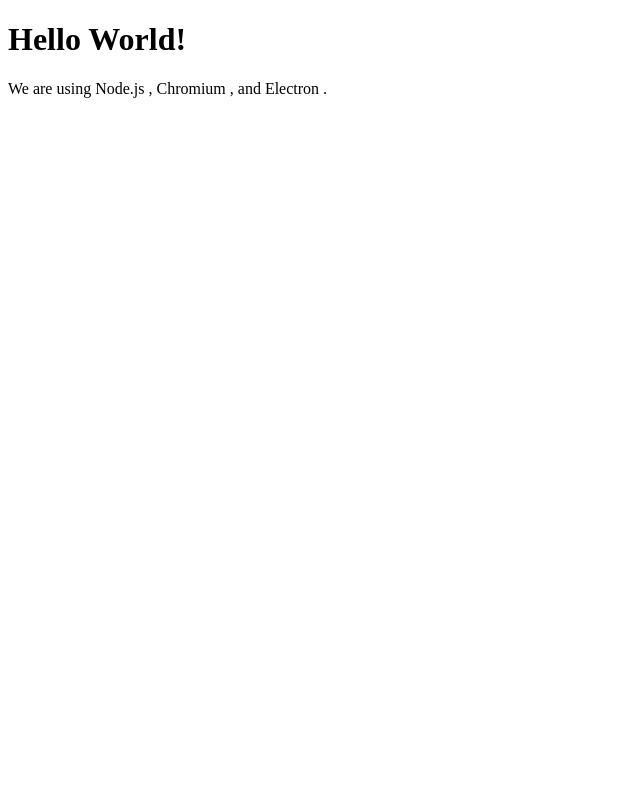
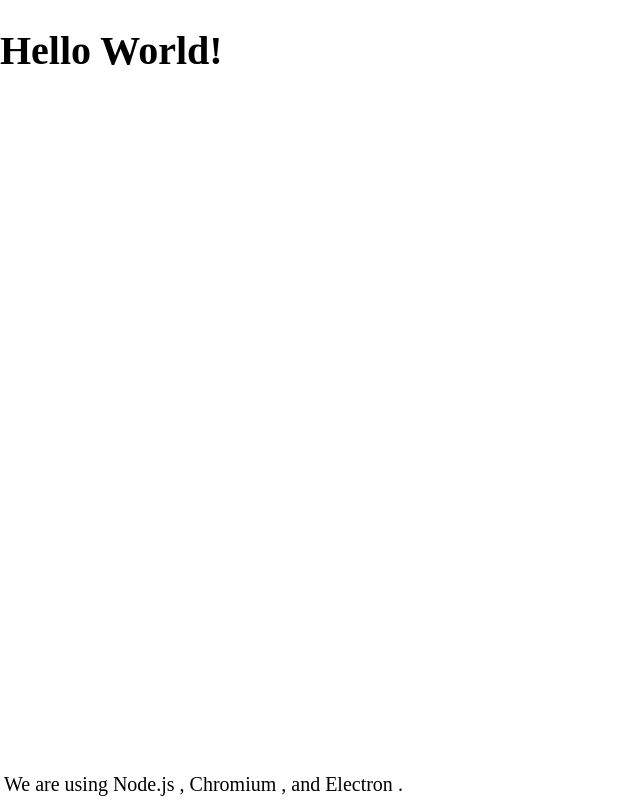
Before and after one commit to 5Stygian/text-editor, an Electron app: page index.html in a window 800 px wide. Shown: the whole page, without its empty margins (0-640 px from the left). Drawn offline with Linux system fonts and the light colour scheme.

Commit message:
basic setup

```diff
--- a/index.html
+++ b/index.html
@@ -4,16 +4,17 @@
     <meta charset="UTF-8">
     <!-- https://developer.mozilla.org/en-US/docs/Web/HTTP/CSP -->
     <meta http-equiv="Content-Security-Policy" content="default-src 'self'; script-src 'self'; style-src 'self' 'unsafe-inline'">
-    <link href="./styles.css" rel="stylesheet">
+    <link href="styles/style.css" rel="stylesheet">
     <title>Hello World!</title>
   </head>
   <body>
     <h1>Hello World!</h1>
-    We are using Node.js <span id="node-version"></span>,
-    Chromium <span id="chrome-version"></span>,
-    and Electron <span id="electron-version"></span>.
+    <div class="versionStats">
+      We are using Node.js <span id="node-version"></span>,
+      Chromium <span id="chrome-version"></span>,
+      and Electron <span id="electron-version"></span>.
+    </div>
 
-    <!-- You can also require other files to run in this process -->
     <script src="./renderer.js"></script>
   </body>
 </html>
--- a/styles.css
+++ /dev/null
@@ -1,3 +0,0 @@
-/* styles.css */
-
-/* Add styles here to customize the appearance of your app */
--- /dev/null
+++ b/styles/style.scss
@@ -0,0 +1,10 @@
+body{
+    margin: 0px;
+    font-size: 20px;
+}
+
+.versionStats {
+    position: absolute;
+    bottom: 0px;
+    padding: 4px;
+}
```
Also changed, not shown: package.json (+72 -3 lines), styles/style.css (added), 1 other file.
